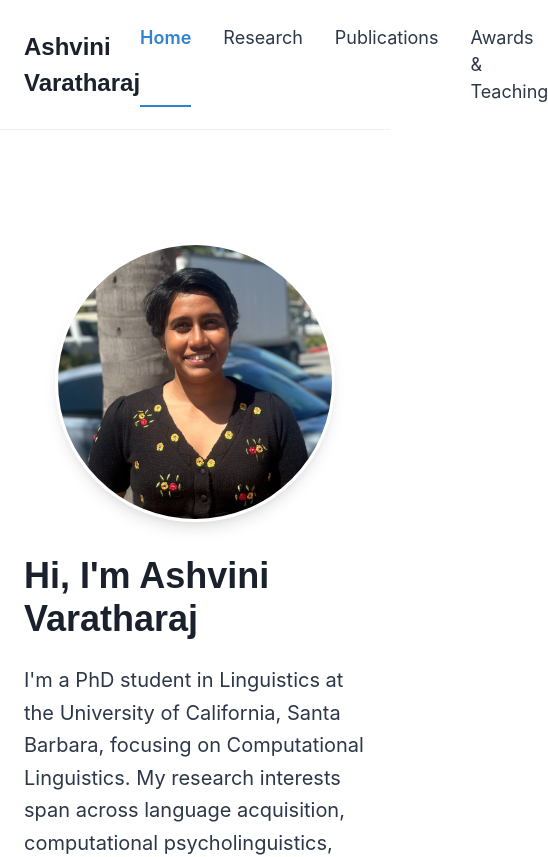
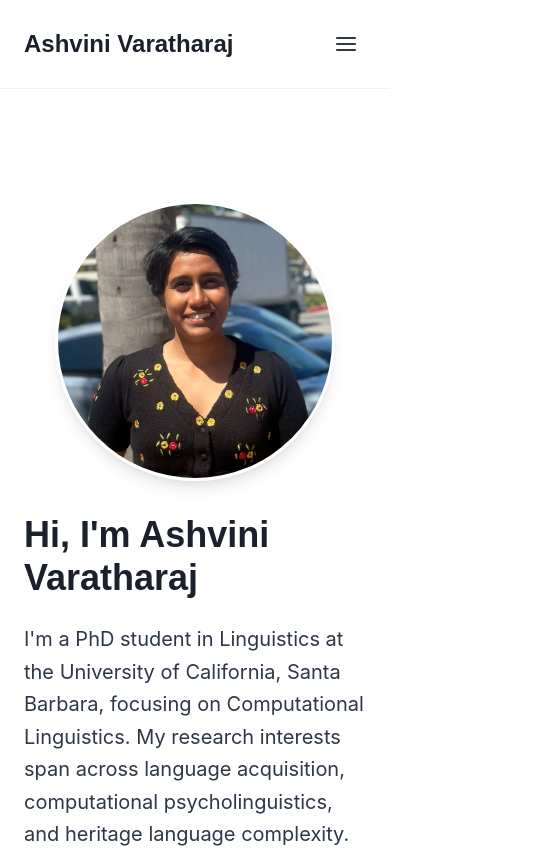
Before and after one commit to ash13/ash13.github.io, a React (Create React App) app: page / in a window 390 px wide. Shown: the top 857 px of the page, 548 px wide, since content can reach past the window. Built offline with nearby package versions, Linux system fonts and the light colour scheme.

Commit message:
Update: Added mobile-friendly hamburger menu

```diff
--- a/package.json
+++ b/package.json
@@ -2,8 +2,9 @@
   "name": "website",
   "version": "0.1.0",
   "private": true,
-  "homepage": "https://ash13.github.io/ash13.github.io",
+  "homepage": "https://ash13.github.io",
   "dependencies": {
+    "@chakra-ui/icons": "^2.2.4",
     "@chakra-ui/react": "^2.8.2",
     "@emotion/react": "^11.11.3",
     "@emotion/styled": "^11.11.0",
@@ -25,7 +26,7 @@
     "test": "react-scripts test",
     "eject": "react-scripts eject",
     "predeploy": "npm run build",
-    "deploy": "gh-pages -d build"
+    "deploy": "gh-pages -b main -d build"
   },
   "eslintConfig": {
     "extends": [
--- a/src/components/Navbar.js
+++ b/src/components/Navbar.js
@@ -1,12 +1,11 @@
-import { Box, Flex, Link, Stack } from '@chakra-ui/react';
+import { Box, Flex, Link, Stack, IconButton, Menu, MenuButton, MenuList, MenuItem } from '@chakra-ui/react';
+import { HamburgerIcon } from '@chakra-ui/icons';
 import { Link as RouterLink, useLocation } from 'react-router-dom';
 
 const Navbar = () => {
   const location = useLocation();
 
-  const isActive = (path) => {
-    return location.pathname === path;
-  };
+  const isActive = (path) => location.pathname === path;
 
   const NavLink = ({ to, children }) => (
     <Link
@@ -31,6 +30,17 @@ const Navbar = () => {
     </Link>
   );
 
+  const MenuLink = ({ to, children }) => (
+    <MenuItem
+      as={RouterLink}
+      to={to}
+      color={isActive(to) ? "blue.500" : "gray.700"}
+      fontWeight={isActive(to) ? "600" : "400"}
+    >
+      {children}
+    </MenuItem>
+  );
+
   return (
     <Box py={6} borderBottom="1px" borderColor="gray.100">
       <Flex maxW="1000px" mx="auto" px={6} justify="space-between" align="center">
@@ -46,12 +56,32 @@ const Navbar = () => {
           Ashvini Varatharaj
         </Link>
 
-        <Stack direction="row" spacing={8}>
+        <Stack direction="row" spacing={8} display={{ base: 'none', md: 'flex' }}>
           <NavLink to="/">Home</NavLink>
           <NavLink to="/research">Research</NavLink>
           <NavLink to="/publications">Publications</NavLink>
           <NavLink to="/awards">Awards & Teaching</NavLink>
         </Stack>
+
+        <Box display={{ base: 'block', md: 'none' }}>
+          <Menu>
+            <MenuButton
+              as={IconButton}
+              aria-label="Navigation Menu"
+              icon={<HamburgerIcon boxSize={6} />}
+              variant="ghost"
+              color="gray.700"
+              _hover={{ color: 'blue.500' }}
+              _active={{ color: 'blue.600' }}
+            />
+            <MenuList>
+              <MenuLink to="/">Home</MenuLink>
+              <MenuLink to="/research">Research</MenuLink>
+              <MenuLink to="/publications">Publications</MenuLink>
+              <MenuLink to="/awards">Awards & Teaching</MenuLink>
+            </MenuList>
+          </Menu>
+        </Box>
       </Flex>
     </Box>
   );
```
Also changed, not shown: 1 other file (tests, documents, lock files or other folders).
